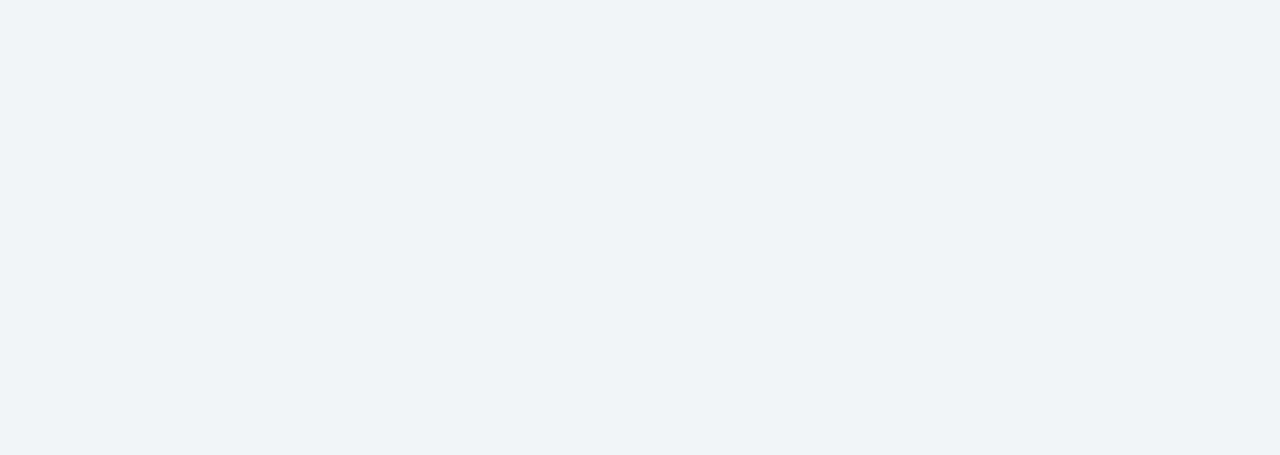
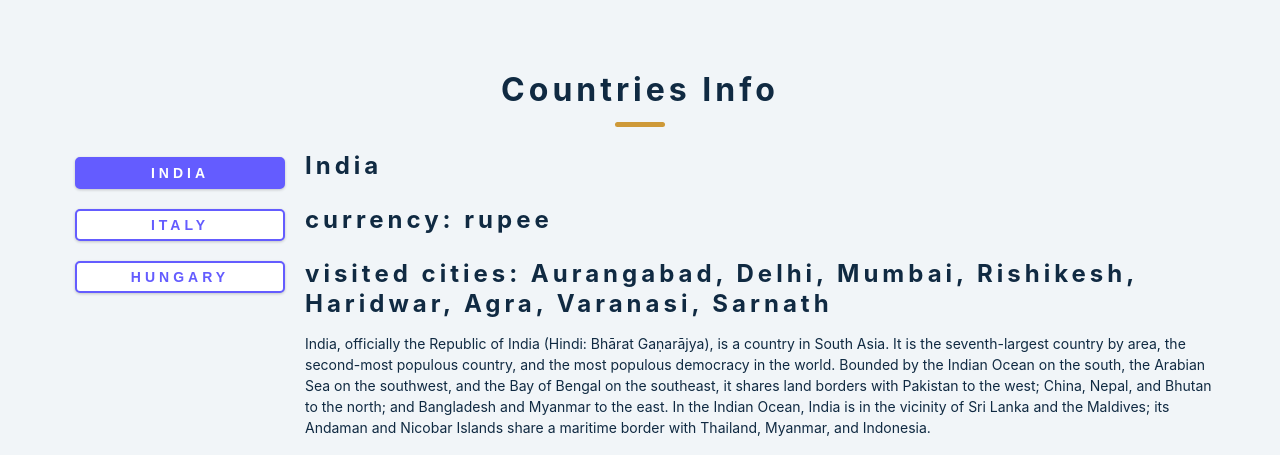
Before and after one commit to mariata06/react-app-places, a React (Create React App) app: page / in a window 1280 px wide. Shown: the part 2643-3098 px from the top of the page. Before the commit the page ends 2687 px from the top, so only its background shows below. Built offline with nearby package versions, Linux system fonts and the light colour scheme.

Commit message:
Add Country info tabs

```diff
--- a/src/App.js
+++ b/src/App.js
@@ -2,12 +2,11 @@ import React, {useState} from 'react';
 import Places from './Places';
 import Countries from './Countries';
 import Categories from './Categories';
-import items from './data';
+import Tabs from './Tabs';
+import { items } from './data';
 
+const allCountries = ['all',...new Set(items.map((item) => item.country))];
 const allCategories = ['all',...new Set(items.map((item) => item.category))];
-const allCountries = ['all',...new Set(items.map((item) => item.country))];
-// console.log(allCategories);
-
 
 function App() {
   const [placeItems, setPlaceItems] = useState(items);
@@ -42,6 +41,7 @@ function App() {
         <Countries countries={countries} filterCountry={filterCountry} />
         <Categories categories={categories} filterItems={filterItems} />
         <Places places={placeItems}/>
+        <Tabs />
       </section>
     </main>
   );
--- /dev/null
+++ b/src/Tabs.js
@@ -0,0 +1,44 @@
+import React, {useState} from 'react'
+import { info } from './data';
+
+const Tabs = () => {
+    const [tabs, setTabs] = useState(info);
+    const [value, setValue] = useState(0);
+    const { id, title, currency, cities, desc } = tabs[value];
+
+    return (
+        <section className='section tabs' tabs={tabs}>
+            <div className='title'>
+                <h2>Countries Info</h2>
+                <div className='underline'></div>
+            </div>
+            <div className='tabs-center'>
+                <div className='tab' key={id}>
+                    {/* btn container */}
+                    <div className='btn-container'>
+                        {tabs.map((item, index) => {
+                            return (
+                                <button
+                                    key={item.id} onClick={() =>
+                                    setValue(index)}
+                                    className={`country-btn btn btn--tab ${index === value && 'active-btn'}`}
+                                    >
+                                    {item.title}
+                                </button>
+                            );
+                        })}
+                    </div>
+                    {/* country info */}
+                    <article className='country-info'>
+                        <h3>{title}</h3>
+                        <h3>currency: {currency}</h3>
+                        <h3>visited cities: {cities}</h3>
+                        <p>{desc}</p>
+                    </article>
+                </div>
+            </div>
+        </section>
+    );
+};
+
+export default Tabs;
--- a/src/data.js
+++ b/src/data.js
@@ -1,4 +1,4 @@
-const places = [
+export const items = [
     {
         id: "jhnlkjhn",
         name: "Ellora and Ajanta caves",
@@ -57,4 +57,26 @@ const places = [
     },
 ];
 
-export default places;
+export const info = [
+    {
+        id: "khjkhk",
+        title: "India",
+        currency: "rupee",
+        cities: "Aurangabad, Delhi, Mumbai, Rishikesh, Haridwar, Agra, Varanasi, Sarnath",
+        desc: "India, officially the Republic of India (Hindi: Bhārat Gaṇarājya), is a country in South Asia. It is the seventh-largest country by area, the second-most populous country, and the most populous democracy in the world. Bounded by the Indian Ocean on the south, the Arabian Sea on the southwest, and the Bay of Bengal on the southeast, it shares land borders with Pakistan to the west; China, Nepal, and Bhutan to the north; and Bangladesh and Myanmar to the east. In the Indian Ocean, India is in the vicinity of Sri Lanka and the Maldives; its Andaman and Nicobar Islands share a maritime border with Thailand, Myanmar, and Indonesia.",
+    },
+    {
+        id: "fgdfgdf",
+        title: "Italy",
+        currency: "euro",
+        cities: "Milan, Bormio, Livigno",
+        desc: "Italy (officially the Italian Republic[a] or the Republic of Italy, is a country in Southern and Western Europe. Located in the middle of the Mediterranean Sea, it consists of a peninsula delimited by the Alps and surrounded by several islands; its territory largely coincides with the homonymous geographical region.[19] Italy shares land borders with France, Switzerland, Austria, Slovenia and the enclaved microstates of Vatican City and San Marino. It has a territorial exclave in Switzerland, Campione. Italy covers an area of 301,230 km2 (116,310 sq mi), with a population of about 60 million. It is the third-most populous member state of the European Union, the sixth-most populous country in Europe, and the tenth-largest country in the continent by land area. Italy's capital and largest city is Rome."
+    },
+    {
+        id: "fdgdfg",
+        title: "Hungary",
+        currency: "forint",
+        cities: "Budapest, Eger, Miskolc, Szentendre",
+        desc: "Hungary (is a landlocked country in Central Europe. Spanning 93,030 square kilometres (35,920 sq mi) of the Carpathian Basin, it is bordered by Slovakia to the north, Ukraine to the northeast, Romania to the east and southeast, Serbia to the south, Croatia and Slovenia to the southwest, and Austria to the west. Hungary has a population of 9.7 million, mostly ethnic Hungarians and a significant Romani minority. Hungarian, the official language, is the world's most widely spoken Uralic language and among the few non-Indo-European languages widely spoken in Europe. Budapest is the country's capital and largest city; other major urban areas include Debrecen, Szeged, Miskolc, Pécs, and Győr."
+    },
+];
--- a/src/index.css
+++ b/src/index.css
@@ -46,9 +46,29 @@ section.places {
   grid-column-gap: 30px;
 }
 
-.places {
+.places, .tabs {
   width: 1170px;
   margin: 0 auto;
+}
+
+.tab {
+  display: flex;
+}
+
+.tab .btn-container {
+  display: flex;
+  flex-direction: column;
+  /* align-items: baseline; */
+  /* justify-content: baseline; */
+  max-width: unset;
+  /* padding: 0; */
+  justify-content: flex-start;
+  /* justify-content: space-around; */
+  min-width: 250px;
+}
+
+.tab .btn-container button {
+  margin-bottom: 20px;
 }
 
 .place-item {
@@ -128,7 +148,6 @@ p {
 
 .btn {
   text-transform: uppercase;
-  /* background: var(--color-primary); */
   background-color: rgb(228, 193, 128);
   color: var(--color-white);
   padding: 0.375rem 0.75rem;
@@ -146,23 +165,37 @@ p {
 
 .btn:hover {
   color: var(--color-primary);
-  /* background: var(--color-primary-light); */
-  /* background-color: rgb(224, 200, 155); */
   transition: color 0.7s ease;
 }
 
-.btn--country {
+.btn--country, .btn--tab {
   background: var(--color-primary);
   background: var(--color-primary-light);
 }
 
-.btn--country:hover {
+.btn--tab {
+  background-color: #fff;
+  border: 2px solid var(--color-primary);
+  color: var(--color-primary);
+}
+
+.btn--tab.active-btn {
+  background-color: var(--color-primary);
+  color: #fff;
+}
+
+.btn--country:hover,
+.btn--tab:hover {
   opacity: 0.7;
   transition: opacity 0.7s ease;
 }
 
 .title h2 {
   text-align: center;
+}
+
+.country-info h3 {
+  text-transform: none;
 }
 
 .underline {
```
Also changed, not shown: src/Categories.js (+13 -0 lines).
